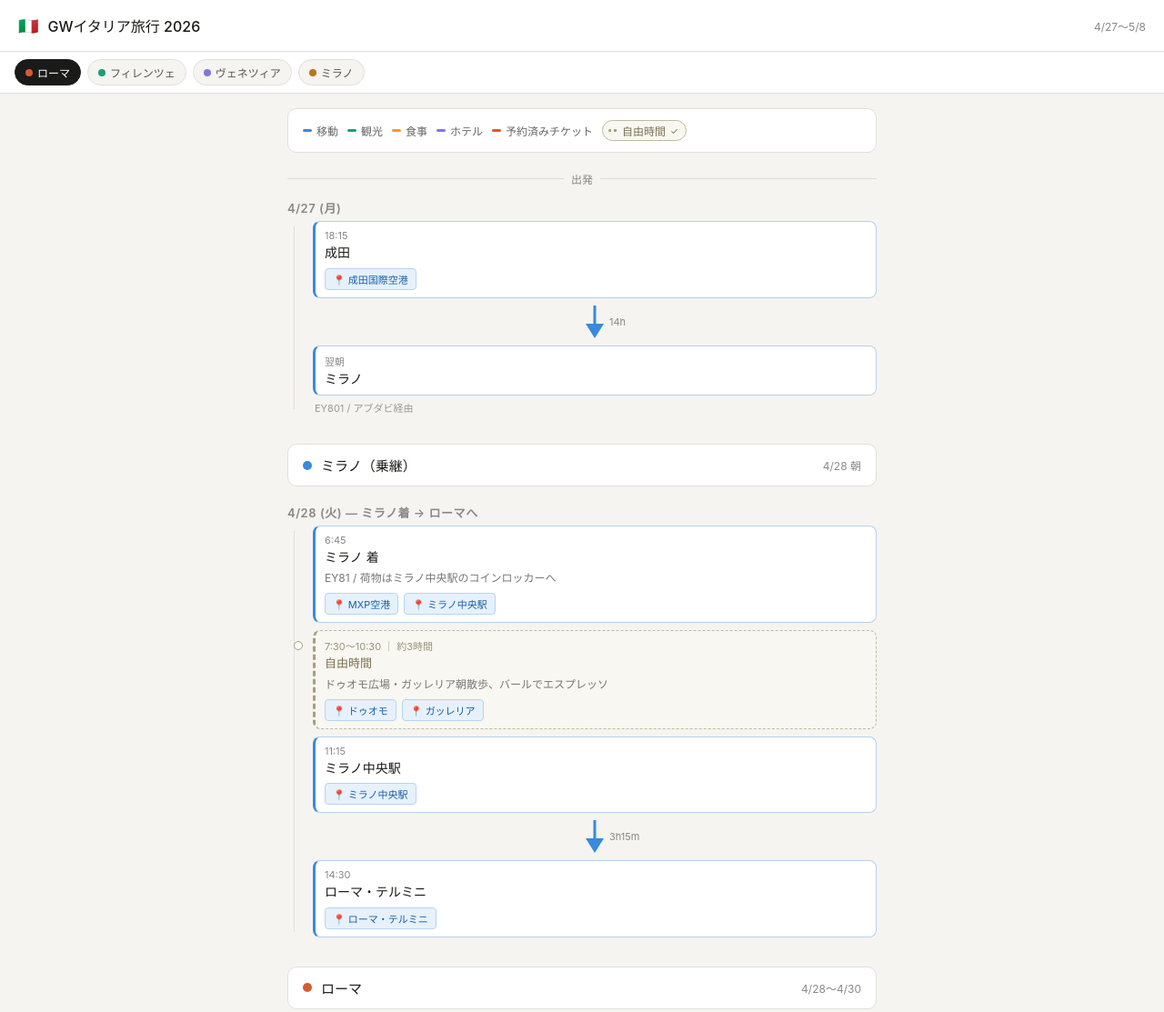
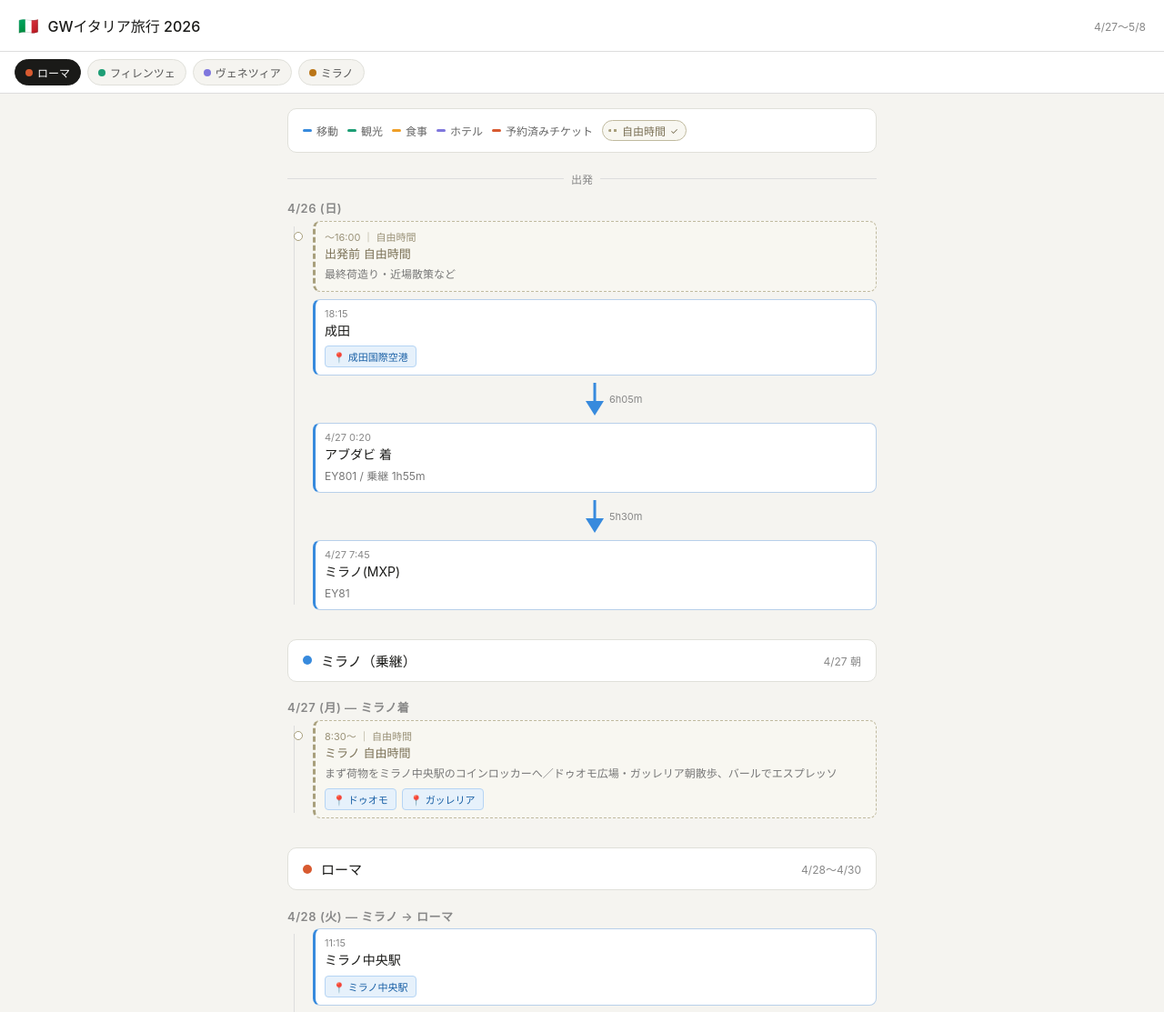
Before and after one commit to katzeallergie/italy_itinerary, a plain HTML site: page index.html in a window 1280 px wide. Shown: the top 1113 px of the page at 91% size. Drawn offline with Linux system fonts and the light colour scheme.

Commit message:
フライト便変更と自由時間を追加
- 行き: 4/27出発 → 4/26出発に変更（NRT 18:15 → AbuDhabi → Milan 7:45）
- 帰り: 5/7出発 → 5/8出発に変更（Milan 11:40 → AbuDhabi → NRT 5/9 12:35）
- 4/26・5/7に自由時間ブロックを追加
- 4/27はミラノ着自由時間のみ、ローマ行き列車は4/28に移動

Co-Authored-By: Claude Sonnet 4.6 <noreply@anthropic.com>

```diff
--- a/index.html
+++ b/index.html
@@ -111,52 +111,62 @@ a.map-link:active { opacity: 0.7; }
 </div>
 
 <div class="section-divider">出発</div>
-<div class="day-block" data-date="2026-04-27">
-  <div class="day-label">4/27 (月)</div>
+<div class="day-block" data-date="2026-04-26">
+  <div class="day-label">4/26 (日)</div>
   <div class="timeline">
+    <div class="item free-time">
+      <div class="item-time">〜16:00 ｜ 自由時間</div>
+      <div class="item-title">出発前 自由時間</div>
+      <div class="item-note">最終荷造り・近場散策など</div>
+    </div>
     <div class="item transport">
       <div class="transport-stop">
         <div class="item-time">18:15</div>
         <div class="item-title">成田</div>
         <div class="item-footer"><a class="map-link" href="https://maps.google.com/?q=Narita+International+Airport" target="_blank">&#128205; 成田国際空港</a></div>
       </div>
-      <div class="transport-connector"><span class="transport-time">14h</span></div>
+      <div class="transport-connector"><span class="transport-time">6h05m</span></div>
       <div class="transport-stop">
-        <div class="item-time">翌朝</div>
-        <div class="item-title">ミラノ</div>
+        <div class="item-time">4/27 0:20</div>
+        <div class="item-title">アブダビ 着</div>
+        <div class="item-note">EY801 / 乗継 1h55m</div>
       </div>
-      <div class="transport-note">EY801 / アブダビ経由</div>
+      <div class="transport-connector"><span class="transport-time">5h30m</span></div>
+      <div class="transport-stop">
+        <div class="item-time">4/27 7:45</div>
+        <div class="item-title">ミラノ(MXP)</div>
+        <div class="item-note">EY81</div>
+      </div>
     </div>
   </div>
 </div>
 
 <div class="city-header">
   <div class="city-dot" style="background:#378ADD"></div>
-  <h2>ミラノ（乗継）</h2><span class="dates">4/28 朝</span>
+  <h2>ミラノ（乗継）</h2><span class="dates">4/27 朝</span>
 </div>
-<div class="day-block" data-date="2026-04-28">
-  <div class="day-label">4/28 (火) — ミラノ着 → ローマへ</div>
+<div class="day-block" data-date="2026-04-27">
+  <div class="day-label">4/27 (月) — ミラノ着</div>
   <div class="timeline">
-    <div class="item transport">
-      <div class="transport-stop">
-        <div class="item-time">6:45</div>
-        <div class="item-title">ミラノ 着</div>
-        <div class="item-note">EY81 / 荷物はミラノ中央駅のコインロッカーへ</div>
-        <div class="item-footer">
-          <a class="map-link" href="https://maps.google.com/?q=Milan+Malpensa+Airport" target="_blank">&#128205; MXP空港</a>
-          <a class="map-link" href="https://maps.google.com/?q=Milano+Centrale+Station" target="_blank">&#128205; ミラノ中央駅</a>
-        </div>
-      </div>
-    </div>
     <div class="item free-time">
-      <div class="item-time">7:30〜10:30 ｜ 約3時間</div>
-      <div class="item-title">自由時間</div>
-      <div class="item-note">ドゥオモ広場・ガッレリア朝散歩、バールでエスプレッソ</div>
+      <div class="item-time">8:30〜 ｜ 自由時間</div>
+      <div class="item-title">ミラノ 自由時間</div>
+      <div class="item-note">まず荷物をミラノ中央駅のコインロッカーへ／ドゥオモ広場・ガッレリア朝散歩、バールでエスプレッソ</div>
       <div class="item-footer">
         <a class="map-link" href="https://maps.google.com/?q=Duomo+di+Milano" target="_blank">&#128205; ドゥオモ</a>
         <a class="map-link" href="https://maps.google.com/?q=Galleria+Vittorio+Emanuele+II+Milano" target="_blank">&#128205; ガッレリア</a>
       </div>
     </div>
+  </div>
+</div>
+
+<div class="city-header" id="city-roma">
+  <div class="city-dot" style="background:#D85A30"></div>
+  <h2>ローマ</h2><span class="dates">4/28〜4/30</span>
+</div>
+<div class="day-block" data-date="2026-04-28">
+  <div class="day-label">4/28 (火) — ミラノ → ローマ</div>
+  <div class="timeline">
     <div class="item transport">
       <div class="transport-stop">
         <div class="item-time">11:15</div>
@@ -170,16 +180,6 @@ a.map-link:active { opacity: 0.7; }
         <div class="item-footer"><a class="map-link" href="https://maps.google.com/?q=Roma+Termini+Station" target="_blank">&#128205; ローマ・テルミニ</a></div>
       </div>
     </div>
-  </div>
-</div>
-
-<div class="city-header" id="city-roma">
-  <div class="city-dot" style="background:#D85A30"></div>
-  <h2>ローマ</h2><span class="dates">4/28〜4/30</span>
-</div>
-<div class="day-block" data-date="2026-04-28">
-  <div class="day-label">4/28 (火) — ローマ到着夜</div>
-  <div class="timeline">
     <div class="item hotel">
       <div class="item-time">15:00〜</div>
       <div class="item-title">チェックイン：Suite Artis Barberini</div>
@@ -595,7 +595,7 @@ a.map-link:active { opacity: 0.7; }
 
 <div class="city-header" id="city-milano">
   <div class="city-dot" style="background:#BA7517"></div>
-  <h2>ミラノ</h2><span class="dates">5/5〜5/7</span>
+  <h2>ミラノ</h2><span class="dates">5/5〜5/8</span>
 </div>
 <div class="day-block" data-date="2026-05-05">
   <div class="day-label">5/5 (火) — ミラノ到着夜</div>
@@ -721,7 +721,22 @@ a.map-link:active { opacity: 0.7; }
   </div>
 </div>
 <div class="day-block" data-date="2026-05-07">
-  <div class="day-label">5/7 (木) — 帰国</div>
+  <div class="day-label">5/7 (木) — ミラノ自由日</div>
+  <div class="timeline">
+    <div class="item free-time">
+      <div class="item-time">終日 ｜ 自由時間</div>
+      <div class="item-title">ミラノ 自由時間</div>
+      <div class="item-note">スフォルツェスコ城・ブレラ美術館・ナヴィリオ運河など</div>
+      <div class="item-footer">
+        <a class="map-link" href="https://maps.google.com/?q=Castello+Sforzesco+Milan" target="_blank">&#128205; スフォルツェスコ城</a>
+        <a class="map-link" href="https://maps.google.com/?q=Pinacoteca+di+Brera+Milan" target="_blank">&#128205; ブレラ美術館</a>
+        <a class="map-link" href="https://maps.google.com/?q=Navigli+Milan" target="_blank">&#128205; ナヴィリオ運河</a>
+      </div>
+    </div>
+  </div>
+</div>
+<div class="day-block" data-date="2026-05-08">
+  <div class="day-label">5/8 (金) — 帰国</div>
   <div class="timeline">
     <div class="item hotel">
       <div class="item-time">7:45</div>
@@ -746,12 +761,19 @@ a.map-link:active { opacity: 0.7; }
         <div class="item-time">11:40</div>
         <div class="item-title">ミラノ(MXP)</div>
       </div>
-      <div class="transport-connector"><span class="transport-time">14h</span></div>
+      <div class="transport-connector"><span class="transport-time">8h</span></div>
       <div class="transport-stop">
-        <div class="item-time">翌朝</div>
+        <div class="item-time">19:40</div>
+        <div class="item-title">アブダビ 着</div>
+        <div class="item-note">EY82 / 乗継 1h45m</div>
+      </div>
+      <div class="transport-connector"><span class="transport-time">9h10m</span></div>
+      <div class="transport-stop">
+        <div class="item-time">5/9 12:35</div>
         <div class="item-title">成田</div>
+        <div class="item-note">EY802</div>
+        <div class="item-footer"><a class="map-link" href="https://maps.google.com/?q=Narita+International+Airport" target="_blank">&#128205; 成田国際空港</a></div>
       </div>
-      <div class="transport-note">EY82 / アブダビ経由</div>
     </div>
   </div>
 </div>
```
